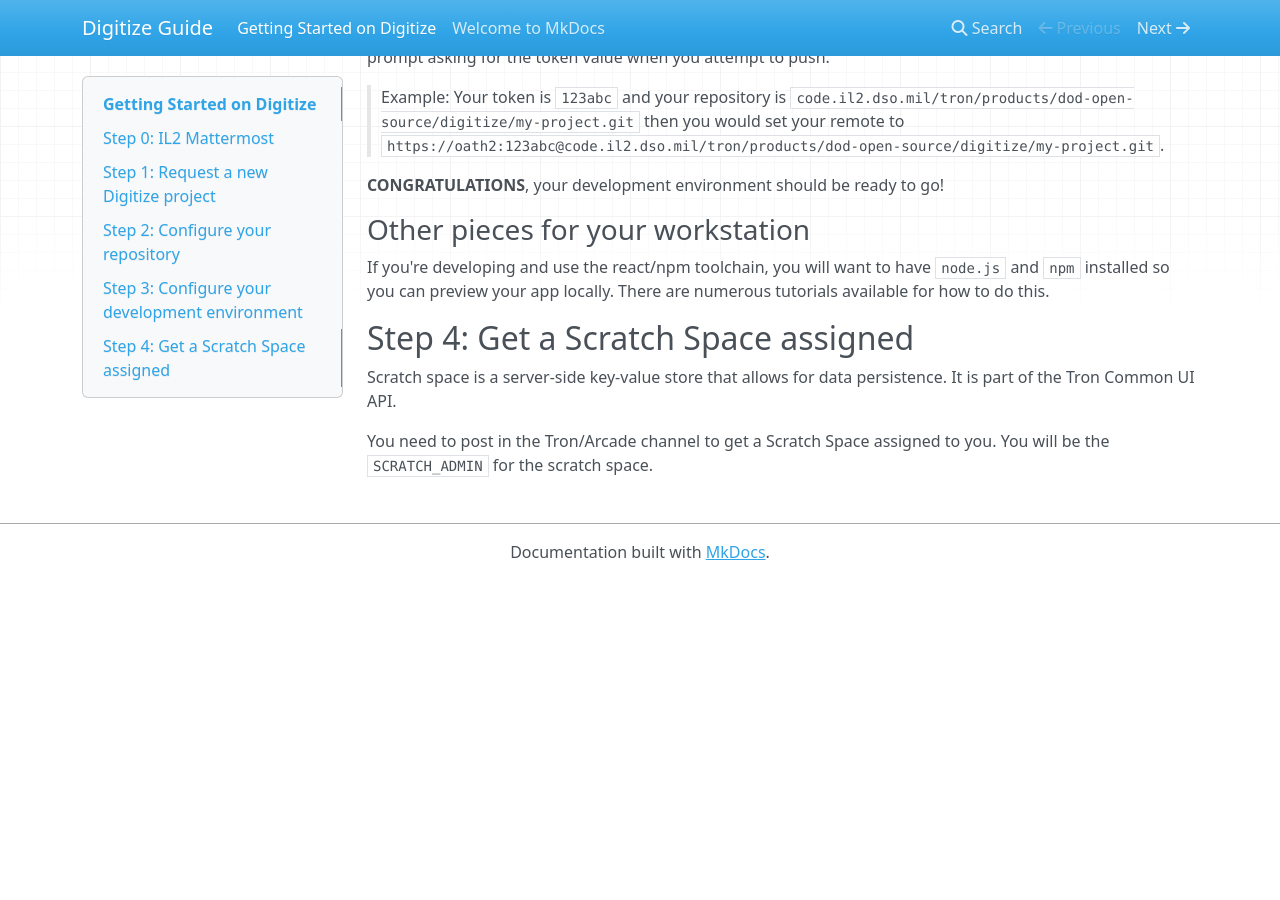
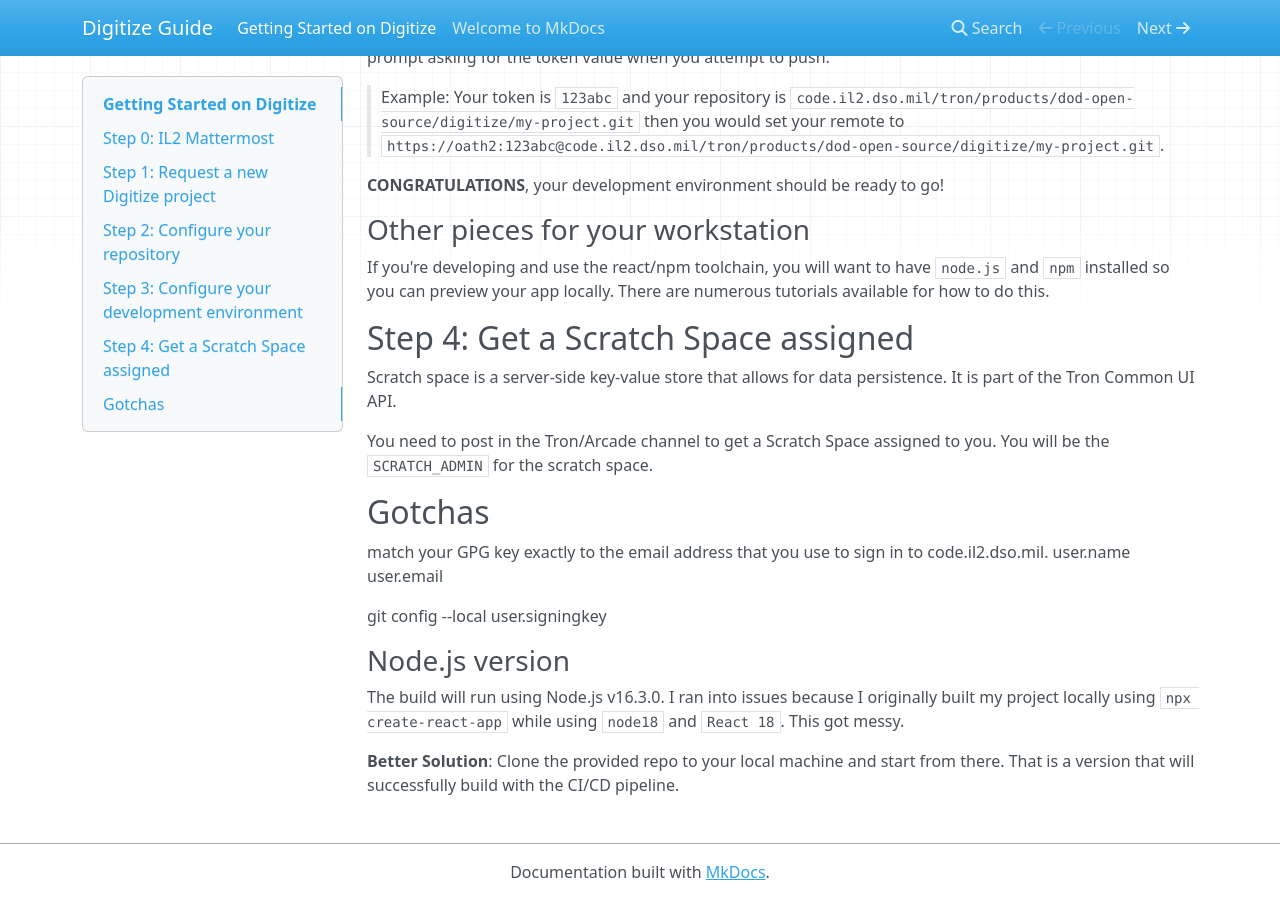
Before and after one commit to alexjbuck/digitize-guide, an MkDocs documentation site: the page built from docs/index.md, in a window 1280 px wide and 900 px high, scrolled down 3153 px. Built offline with MkDocs 1.6.1, drawn with Linux system fonts in a browser that asks for light colours; nearby versions of some CDN libraries; before the commit the page ends 3733 px from its top, so only the background shows below that.

Commit message:
Adding readme

```diff
--- a/docs/index.md
+++ b/docs/index.md
@@ -137,3 +137,17 @@ If you're developing and use the react/npm toolchain, you will want to have `nod
 Scratch space is a server-side key-value store that allows for data persistence. It is part of the Tron Common UI API.
 
 You need to post in the Tron/Arcade channel to get a Scratch Space assigned to you. You will be the `SCRATCH_ADMIN` for the scratch space.
+
+## Gotchas
+
+match your GPG key exactly to the email address that you use to sign in to code.il2.dso.mil.
+user.name
+user.email
+
+git config --local user.signingkey <your key>
+
+### Node.js version
+
+The build will run using Node.js v16.3.0. I ran into issues because I originally built my project locally using `npx create-react-app` while using `node18` and `React 18`. This got messy.
+
+**Better Solution**: Clone the provided repo to your local machine and start from there. That is a version that will successfully build with the CI/CD pipeline.
```
Also changed, not shown: README.md (line endings or trailing spaces).
